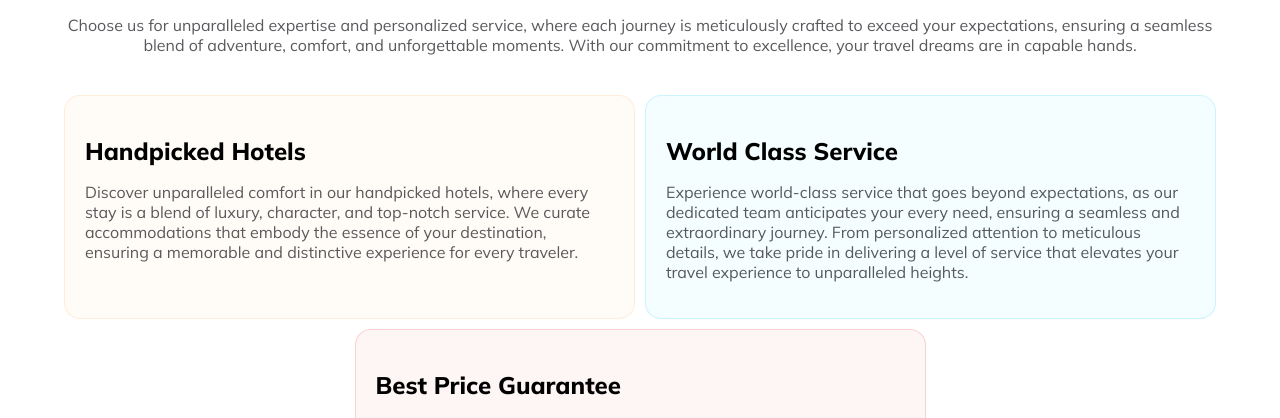
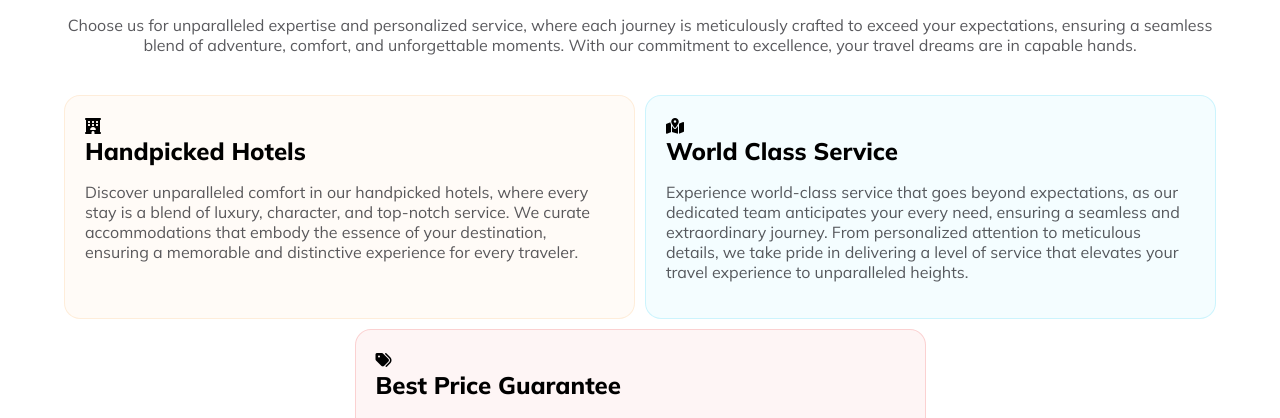
Before and after one commit to AJRahat/Assignment2, a plain HTML site: page index.html in a window 1280 px wide. Shown: the part 2522-2940 px from the top of the page. Drawn offline with Linux system fonts and the light colour scheme.

Commit message:
3 logo updated

```diff
--- a/index.html
+++ b/index.html
@@ -97,17 +97,17 @@
                 </div>
                 <div class="why-choose-card">
                     <div class="card1 card">
-                        <img src="" alt="">
+                        <i class="fa-solid fa-hotel"></i>
                         <h3>Handpicked Hotels</h3>
                         <p>Discover unparalleled comfort in our handpicked hotels, where every stay is a blend of luxury, character, and top-notch service. We curate accommodations that embody the essence of your destination, ensuring a memorable and distinctive experience for every traveler. </p>
                     </div>
                     <div class="card2 card">
-                        <img src="" alt="">
+                        <i class="fa-solid fa-map-location-dot"></i>
                         <h3>World Class Service</h3>
                         <p>Experience world-class service that goes beyond expectations, as our dedicated team anticipates your every need, ensuring a seamless and extraordinary journey. From personalized attention to meticulous details, we take pride in delivering a level of service that elevates your travel experience to unparalleled heights. </p>
                     </div>
                     <div class="card3 card">
-                        <img src="" alt="">
+                        <i class="fa-solid fa-tags"></i>
                         <h3>Best Price Guarantee</h3>
                         <p>Rest assured with our Best Price Guarantee – we are committed to offering you the most competitive rates for unparalleled travel experiences, ensuring you receive exceptional value for every adventure you embark upon. Book confidently, knowing that you're getting the best deal possible for your unforgettable journey with us. </p>
                     </div>
```
